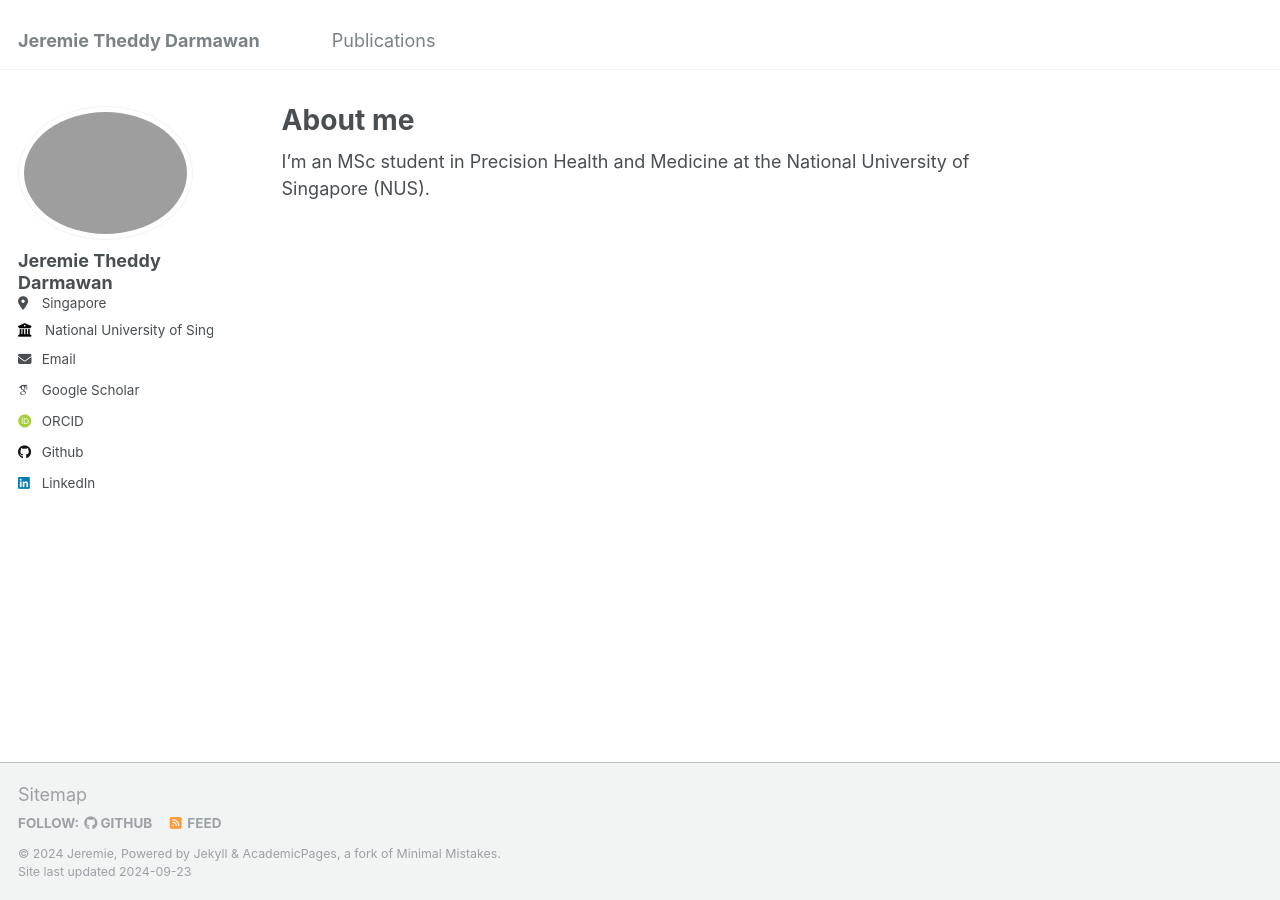
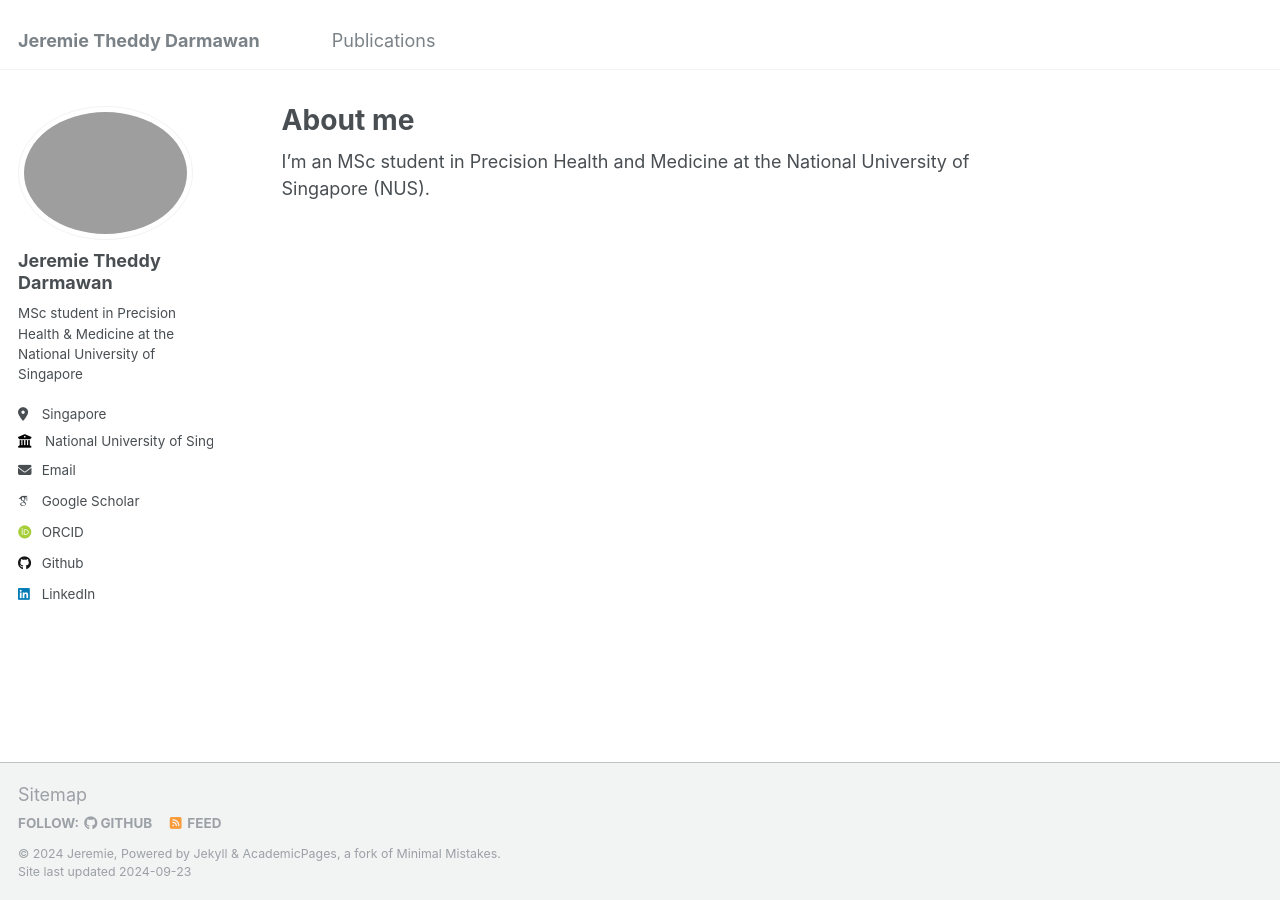
Before and after one commit to jeremietd/jeremietd.github.io, a Jekyll site: the page built from _pages/about.md, in a window 1280 px wide. Built offline with Jekyll 4.4.1, drawn with Linux system fonts in a browser that asks for light colours; some web fonts are replaced.

Commit message:
Update _config.yml

```diff
--- a/_config.yml
+++ b/_config.yml
@@ -24,7 +24,7 @@ author:
   avatar           :
   name             : "Jeremie Theddy Darmawan"
   pronouns         : # example: "she/her"
-  bio              :
+  bio              : "MSc student in Precision Health & Medicine at the National University of Singapore"
   location         : "Singapore"
   employer         : "National University of Singapore"
   uri              : # URL
```
